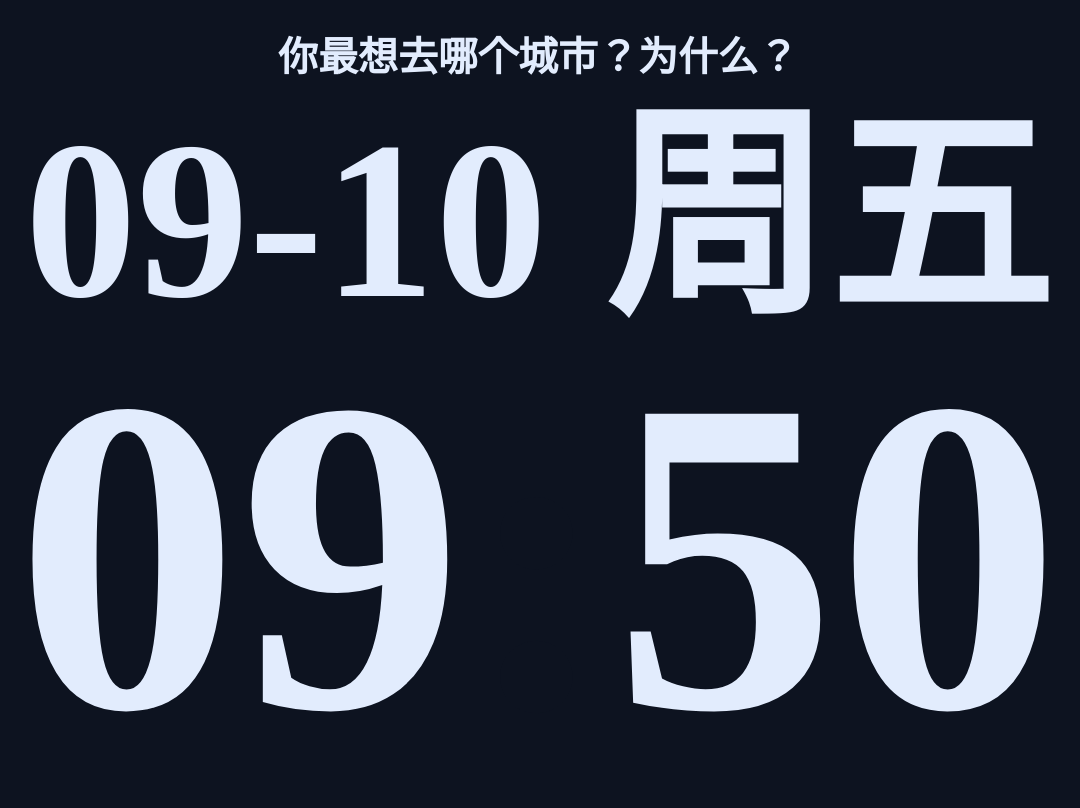
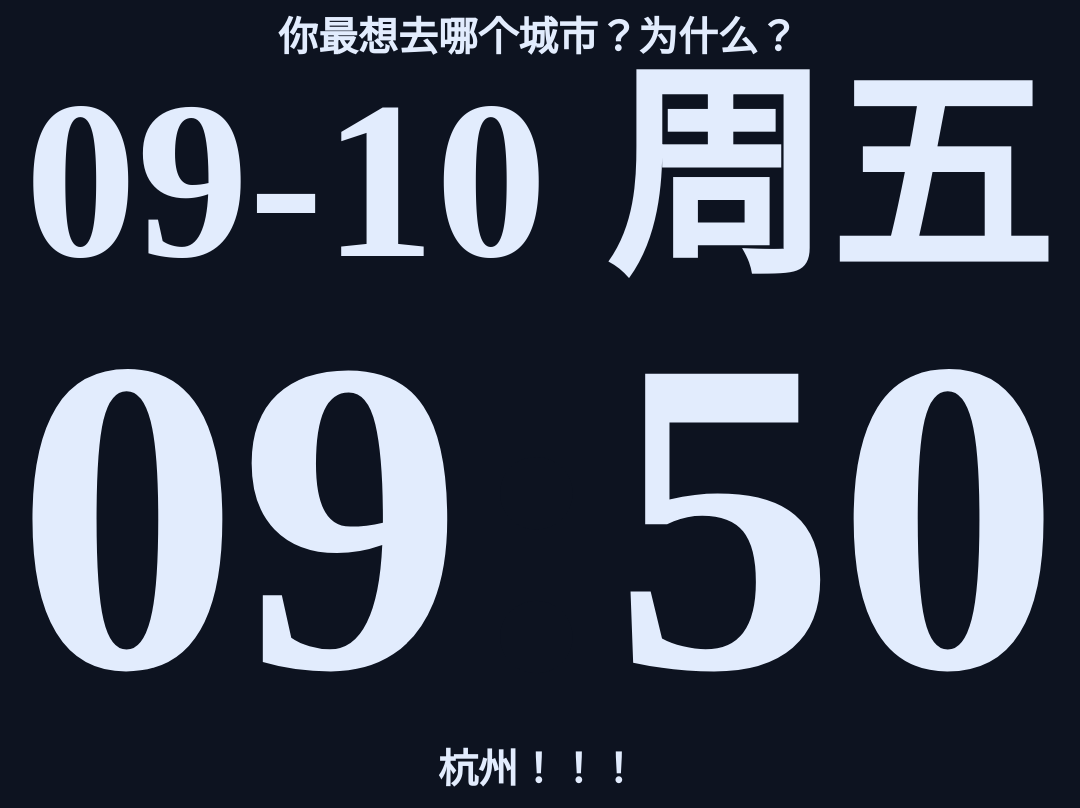
Before and after one commit to sigmaxu/sigmaxu.github.io, a plain HTML site: page index.html in a window 1280 px wide. Shown: the whole page, without its empty margins (102-1182 px from the left). Drawn offline with Linux system fonts and the light colour scheme.

Commit message:
Update index.html

```diff
--- a/index.html
+++ b/index.html
@@ -33,8 +33,8 @@
 
             font-weight: bold;
             color:#e2ecfd;
-            padding-top:30px;
-            padding-bottom: 30px;
+            padding-top:10px;
+            padding-bottom: 10px;
         }
     </style>
 </head>
@@ -48,7 +48,9 @@
     </div>
     <div id="date">03月18日</div>
     <div id="timer">05:47</div>
-
+    <div class="about">
+        杭州！！！
+    </div>
     <script>
         let showSymbl = true
         function clock(){
```
